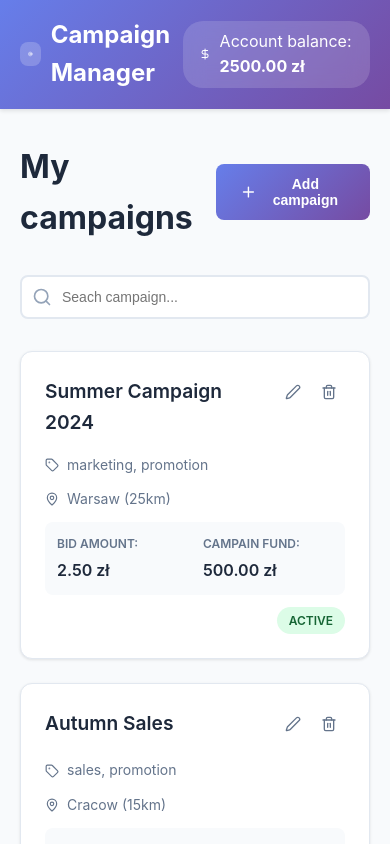
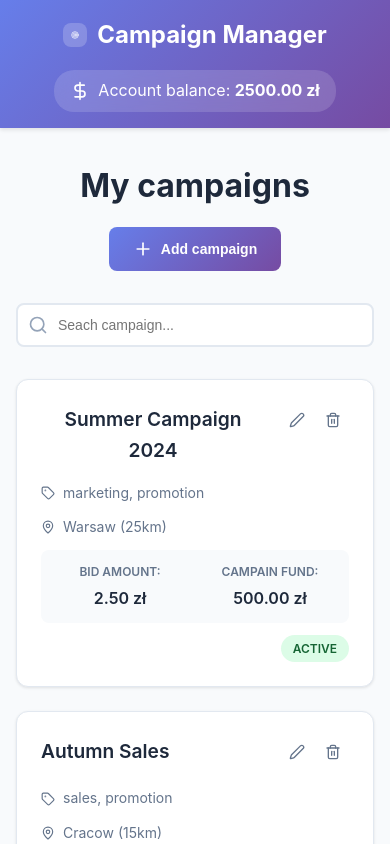
Before and after one commit to szymonbogdal/campaign-crud-app, a React (Vite) app: page / in a window 390 px wide. Shown: the top 844 px of the page. Built offline with nearby package versions, Linux system fonts and the light colour scheme.

Commit message:
add responsive styles for container and content header in App.css

```diff
--- a/src/App.css
+++ b/src/App.css
@@ -24,3 +24,17 @@
     font-weight: 700;
     color: #1e293b;
 }
+
+@media (max-width: 768px) {
+    .container {
+        flex-direction: column;
+        gap: 1rem;
+        text-align: center;
+        padding: 0 16px;
+    }
+    .content-header {
+        flex-direction: column;
+        gap: 1rem;
+        align-items: center;
+    }
+}
```
